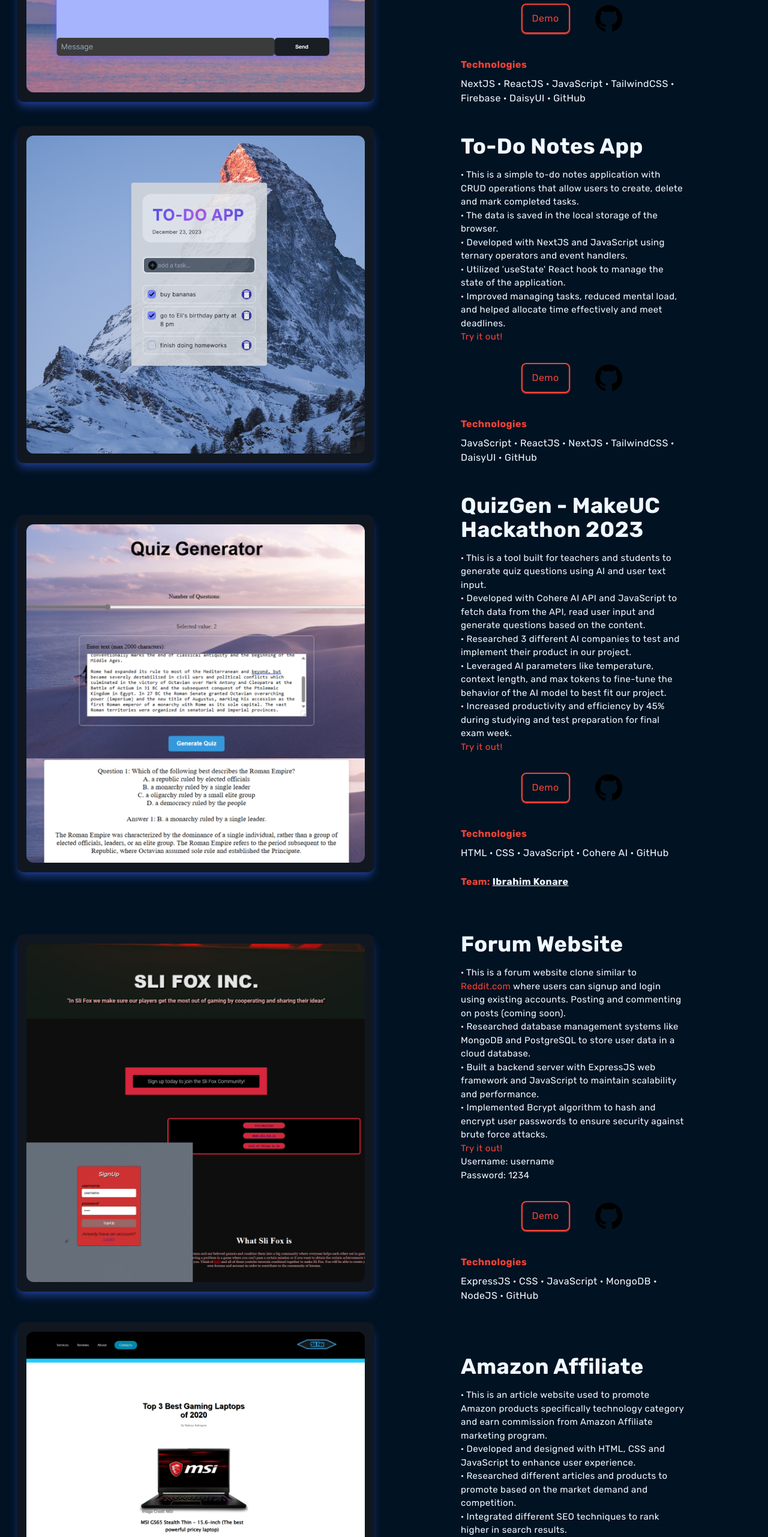
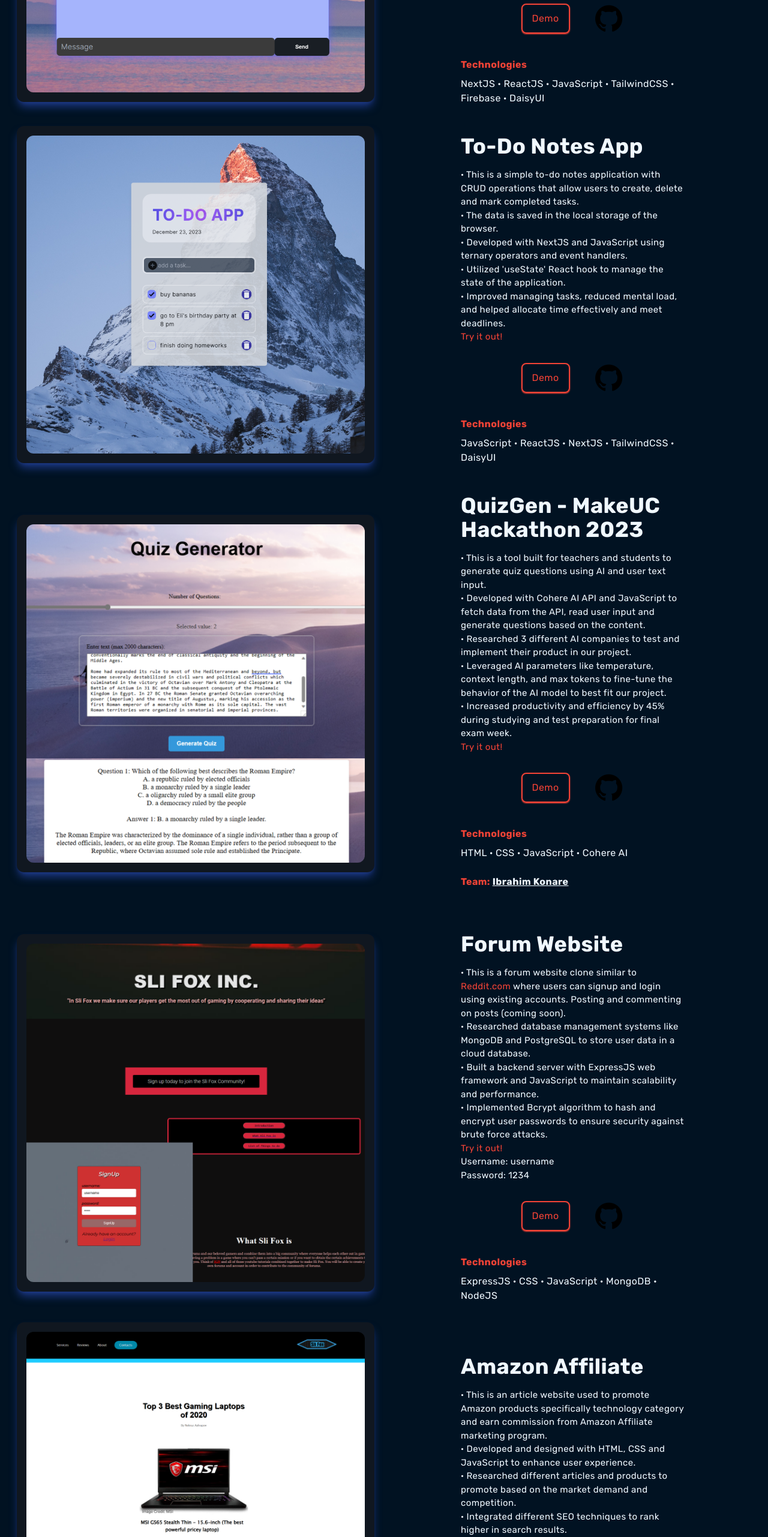
Before and after one commit to NekruzAsh/MyPortfolio, a Next.js app: page / in a window 1280 px wide. Shown: the part 3120-5682 px from the top of the page at 60% size. Built offline with nearby package versions, Linux system fonts and the light colour scheme.

Commit message:
updated all project technology lists

```diff
--- a/app/components/Projects.jsx
+++ b/app/components/Projects.jsx
@@ -64,8 +64,7 @@ const Projects = () => {
             </div>
             <h3 className="text-[#f44336] py-2">Technologies</h3>
             <p className="text-[#f0f8ff]">
-              NextJS · ReactJS · JavaScript · TailwindCSS · Firebase · DaisyUI ·
-              GitHub
+              NextJS · ReactJS · JavaScript · TailwindCSS · Firebase · DaisyUI
             </p>
           </div>
           {/* To-Do App */}
@@ -122,7 +121,7 @@ const Projects = () => {
             </div>
             <h3 className="text-[#f44336] py-2">Technologies</h3>
             <p className="text-[#f0f8ff]">
-              JavaScript · ReactJS · NextJS · TailwindCSS · DaisyUI · GitHub
+              JavaScript · ReactJS · NextJS · TailwindCSS · DaisyUI
             </p>
           </div>
 
@@ -184,7 +183,7 @@ const Projects = () => {
             </div>
             <h3 className="text-[#f44336] py-2">Technologies</h3>
             <p className="text-[#f0f8ff]">
-              HTML · CSS · JavaScript · Cohere AI · GitHub
+              HTML · CSS · JavaScript · Cohere AI
             </p>
             <h3 className="py-6 px-auto">
               <span className="text-[#f44336]">Team:</span>{" "}
@@ -259,7 +258,7 @@ const Projects = () => {
             </div>
             <h3 className="text-[#f44336] py-2">Technologies</h3>
             <p className="text-[#f0f8ff]">
-              ExpressJS · CSS · JavaScript · MongoDB · NodeJS · GitHub
+              ExpressJS · CSS · JavaScript · MongoDB · NodeJS
             </p>
           </div>
 
@@ -317,7 +316,7 @@ const Projects = () => {
               </a>
             </div>
             <h3 className="text-[#f44336] py-2">Technologies</h3>
-            <p className="text-[#f0f8ff]">HTML · CSS · JavaScript · GitHub</p>
+            <p className="text-[#f0f8ff]">HTML · CSS · JavaScript</p>
           </div>
 
           {/* TicTacToeAI */}
@@ -364,7 +363,7 @@ const Projects = () => {
               </a>
             </div>
             <h3 className="text-[#f44336] py-2">Technologies</h3>
-            <p className="text-[#f0f8ff]">Python · Minimax · GitHub</p>
+            <p className="text-[#f0f8ff]">Python · Minimax</p>
           </div>
 
           {/* Autonomous Robot */}
```
